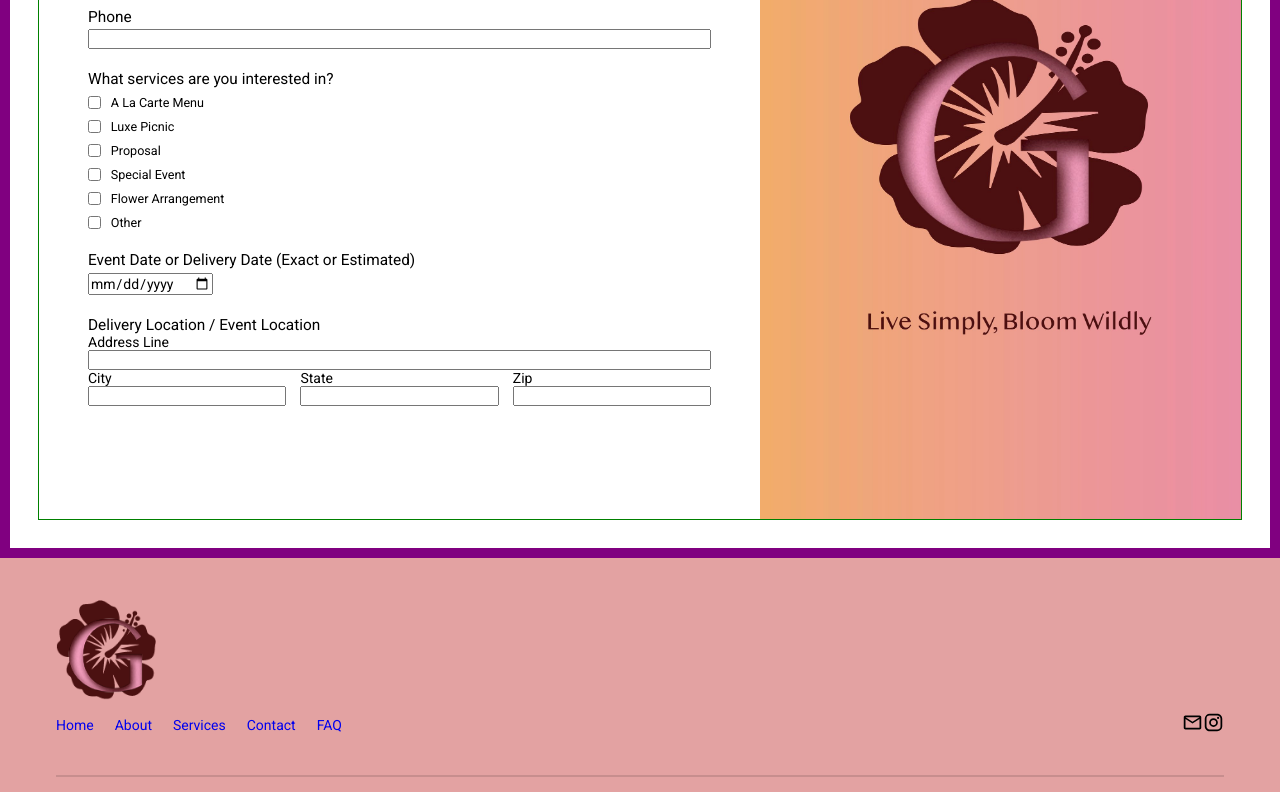
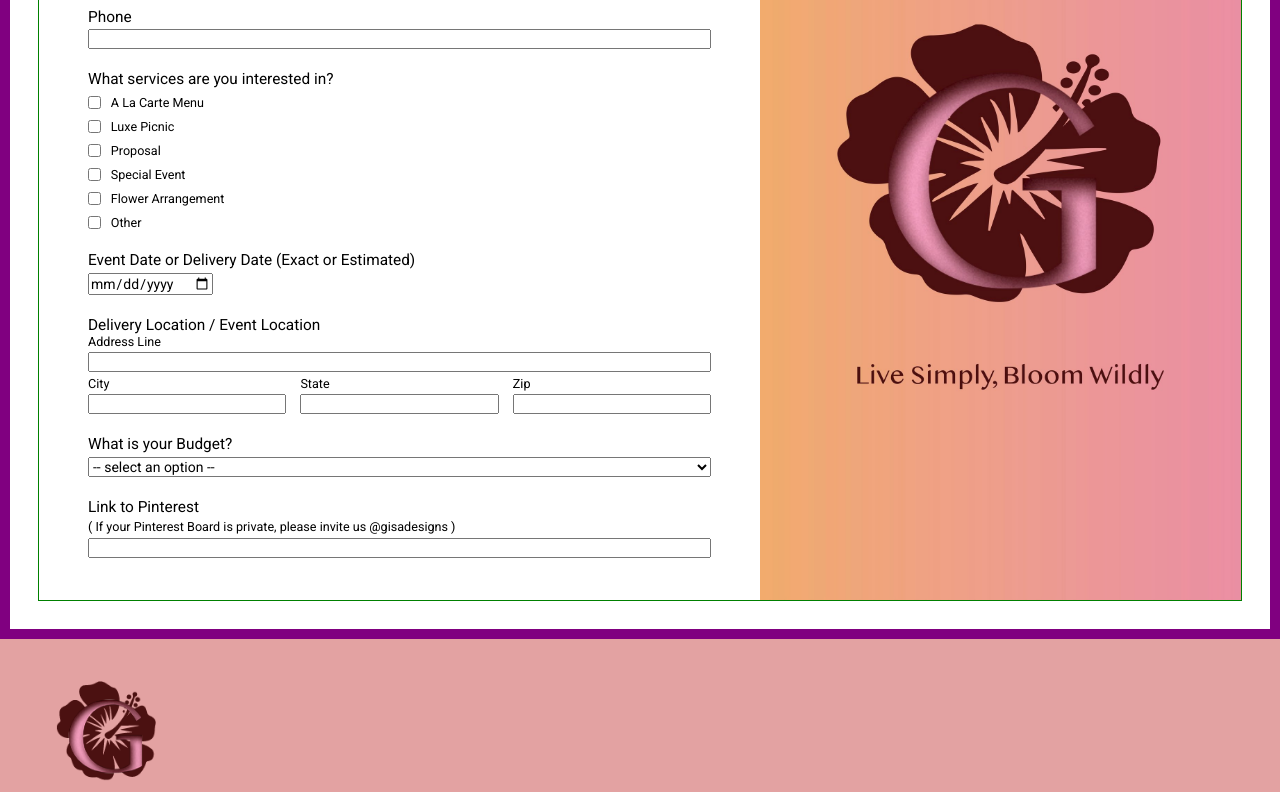
Before and after one commit to LennyRemache/gisa-designs, a React (Vite) app in the folder client/: page /contact in a window 1280 px wide. Shown: the part 642-1434 px from the top of the page. Built offline with nearby package versions, Linux system fonts and the light colour scheme.

Commit message:
Added more contact form inputs and general styling

```diff
--- a/client/src/components/pages/Contact.jsx
+++ b/client/src/components/pages/Contact.jsx
@@ -107,6 +107,28 @@ export default function Contact() {
                 </div>
               </div>
             </div>
+            <div className="budget">
+              <label htmlFor="budget">What is your Budget?</label>
+              <select name="budget">
+                <option disabled selected>
+                  {" "}
+                  -- select an option --{" "}
+                </option>
+                <option>{"< $500"}</option>
+                <option>$500 - $1000</option>
+                <option>$1000 - $1500</option>
+                <option>$1500 - $2000</option>
+                <option>{"> $2000"}</option>
+              </select>
+            </div>
+            <div className="pinterest">
+              <label htmlFor="link">Link to Pinterest</label>
+              <p>
+                ( If your Pinterest Board is private, please invite us
+                @gisadesigns )
+              </p>
+              <input type="url" name="pinterest-link" />
+            </div>
           </div>
           <div className="form-image">
             <img src={ContactImg} alt="" srcset="" />
--- a/client/src/styles/pages/Contact.css
+++ b/client/src/styles/pages/Contact.css
@@ -64,14 +64,18 @@
 .phone label,
 .services label,
 .date label,
-.address label {
+.address label,
+.budget label,
+.pinterest label {
   font-size: 1.1rem;
 }
 
 .email label,
 .phone label,
 .services label,
-.date label {
+.date label,
+.budget label,
+.pinterest label {
   margin-bottom: 0.25rem;
 }
 
@@ -79,7 +83,9 @@
 .email,
 .phone,
 .services,
-.date {
+.date,
+.address,
+.budget {
   margin-bottom: 1.5rem;
 }
 
@@ -104,7 +110,10 @@
 }
 
 .first-name label,
-.last-name label {
+.last-name label,
+.street-address p,
+.city-state-zip div p,
+.pinterest p {
   font-size: 0.9rem;
   margin-bottom: 0.25rem;
 }
@@ -148,8 +157,13 @@
 .address {
   border: 0px solid blue;
 }
+
+.address label {
+  margin-bottom: 10rem;
+}
 .street-address input {
   width: 100%;
+  margin-bottom: 0.25rem;
 }
 .city-state-zip {
   display: flex;
@@ -167,9 +181,20 @@
 .city-state-zip div input {
   width: 100%;
 }
+
+.budget {
+  display: flex;
+  flex-direction: column;
+}
+
+.pinterest {
+  display: flex;
+  flex-direction: column;
+}
+
 .form-image {
   width: 40%;
-  max-height: 700px;
+  max-height: auto;
 }
 
 .form-image img {
```
